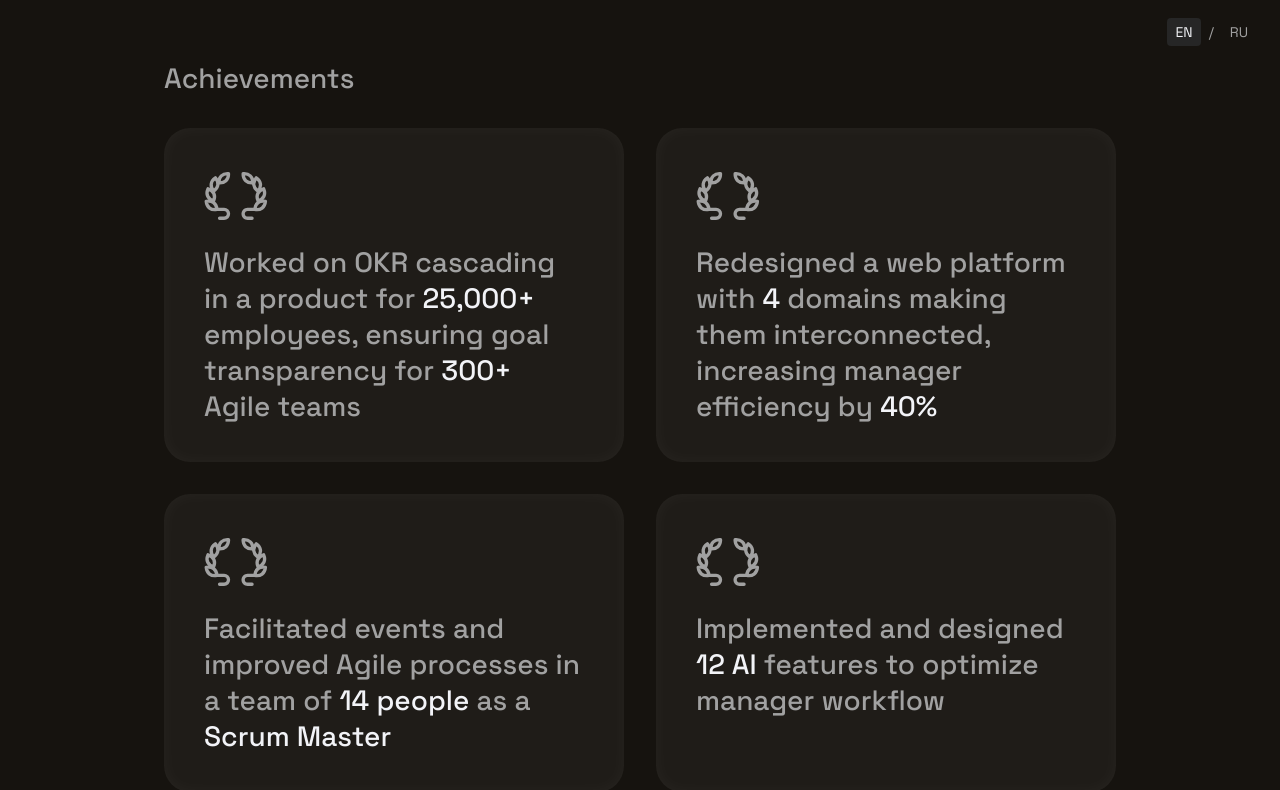
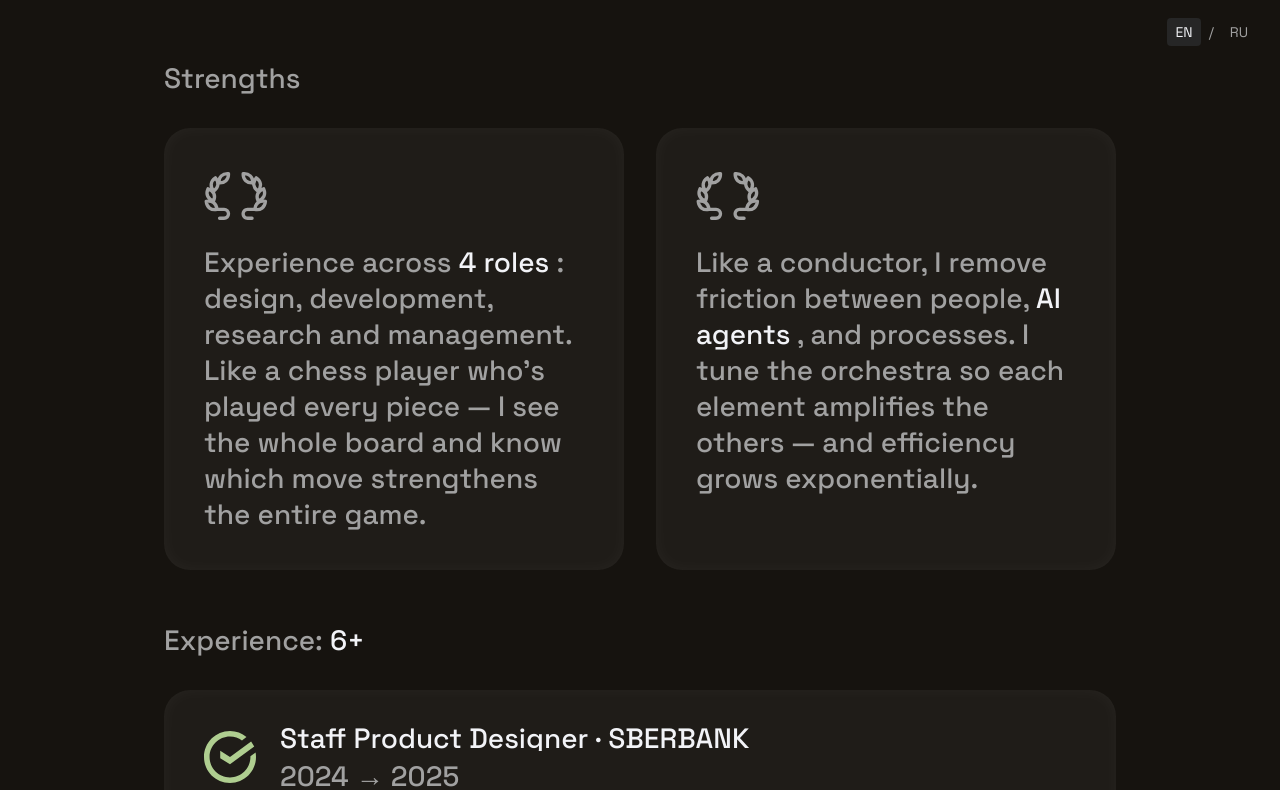
Before and after one commit to RickBacardin/bacardin, a Next.js app: page /en in a window 1280 px wide. Shown: the part 730-1520 px from the top of the page. Built offline with nearby package versions, Linux system fonts and the light colour scheme; a web font is replaced by a local one.

Commit message:
feat(TASK-002): replace Achievements (4 cards) with Strengths (2 cards)

```diff
--- a/components/sections/Achievements.tsx
+++ b/components/sections/Achievements.tsx
@@ -46,30 +46,16 @@ const AchievementCard = ({ parts, index }: AchievementCardProps) => {
 export const Achievements = () => {
   const t = useTranslations("achievements");
 
-  const achievements: TextPart[][] = [
+  const strengths: TextPart[][] = [
     [
-      { type: "text", value: t("items.okr_part1") },
-      { type: "highlight", value: t("items.okr_highlight1") },
-      { type: "text", value: t("items.okr_part2") },
-      { type: "highlight", value: t("items.okr_highlight2") },
-      { type: "text", value: t("items.okr_part3") },
+      { type: "text", value: t("items.card1.part1") },
+      { type: "highlight", value: t("items.card1.highlight") },
+      { type: "text", value: t("items.card1.part2") },
     ],
     [
-      { type: "text", value: t("items.redesign_part1") },
-      { type: "highlight", value: t("items.redesign_highlight1") },
-      { type: "text", value: t("items.redesign_part2") },
-      { type: "highlight", value: t("items.redesign_highlight2") },
-    ],
-    [
-      { type: "text", value: t("items.agile_part1") },
-      { type: "highlight", value: t("items.agile_highlight1") },
-      { type: "text", value: t("items.agile_part2") },
-      { type: "highlight", value: t("items.agile_highlight2") },
-    ],
-    [
-      { type: "text", value: t("items.ai_part1") },
-      { type: "highlight", value: t("items.ai_highlight1") },
-      { type: "text", value: t("items.ai_part2") },
+      { type: "text", value: t("items.card2.part1") },
+      { type: "highlight", value: t("items.card2.highlight") },
+      { type: "text", value: t("items.card2.part2") },
     ],
   ];
 
@@ -92,7 +78,7 @@ export const Achievements = () => {
 
         {/* Сетка карточек */}
         <div className="gap-6 md:gap-8 grid grid-cols-1 md:grid-cols-2">
-          {achievements.map((parts, index) => (
+          {strengths.map((parts, index) => (
             <AchievementCard key={index} parts={parts} index={index} />
           ))}
         </div>
--- a/messages/en.json
+++ b/messages/en.json
@@ -5,24 +5,18 @@
     "description": "B2B product redesign for Sber's Management Board and 300+ Agile teams"
   },
   "achievements": {
-    "title": "Achievements",
+    "title": "Strengths",
     "items": {
-      "okr_part1": "Worked on OKR cascading in a product for",
-      "okr_highlight1": "25,000+",
-      "okr_part2": "employees, ensuring goal transparency for",
-      "okr_highlight2": "300+",
-      "okr_part3": "Agile teams",
-      "redesign_part1": "Redesigned a web platform with",
-      "redesign_highlight1": "4",
-      "redesign_part2": "domains making them interconnected, increasing manager efficiency by",
-      "redesign_highlight2": "40%",
-      "agile_part1": "Facilitated events and improved Agile processes in a team of",
-      "agile_highlight1": "14 people",
-      "agile_part2": "as a",
-      "agile_highlight2": "Scrum Master",
-      "ai_part1": "Implemented and designed",
-      "ai_highlight1": "12 AI",
-      "ai_part2": "features to optimize manager workflow"
+      "card1": {
+        "part1": "Experience across ",
+        "highlight": "4 roles",
+        "part2": ": design, development, research and management. Like a chess player who's played every piece — I see the whole board and know which move strengthens the entire game."
+      },
+      "card2": {
+        "part1": "Like a conductor, I remove friction between people, ",
+        "highlight": "AI agents",
+        "part2": ", and processes. I tune the orchestra so each element amplifies the others — and efficiency grows exponentially."
+      }
     }
   },
   "experience": {
--- a/messages/ru.json
+++ b/messages/ru.json
@@ -5,24 +5,18 @@
     "description": "Редизайн B2B-продукта для Правления Сбера и 300+ Agile-команд"
   },
   "achievements": {
-    "title": "Достижения",
+    "title": "Сильные стороны",
     "items": {
-      "okr_part1": "Работал с каскадированием OKR в продукте для",
-      "okr_highlight1": "25\u00A0000+",
-      "okr_part2": "сотрудников, обеспечивая прозрачность работы с целями у",
-      "okr_highlight2": "300+",
-      "okr_part3": "Agile команд",
-      "redesign_part1": "Сделал редизайн веб платформы с",
-      "redesign_highlight1": "4",
-      "redesign_part2": "доменами сделав их взаимосвязанными, увеличив эффективность руководителей на",
-      "redesign_highlight2": "40%",
-      "agile_part1": "Фасилитировал события и улучшал Agile процессы в команде из",
-      "agile_highlight1": "14 человек",
-      "agile_part2": "в роли",
-      "agile_highlight2": "Scrum мастер",
-      "ai_part1": "Внедрил и придумал реализацию",
-      "ai_highlight1": "12 AI",
-      "ai_part2": "фич на оптимизацию флоу работы руководителя"
+      "card1": {
+        "part1": "Опыт из ",
+        "highlight": "4 ролей",
+        "part2": ": дизайн, разработка, исследования и менеджмент. Как шахматист, который играл всеми фигурами — понимаю, какой ход усилит всю партию."
+      },
+      "card2": {
+        "part1": "Как дирижёр, убираю трение между людьми, ",
+        "highlight": "AI-агентами",
+        "part2": " и процессами. Настраиваю оркестр так, чтобы каждый усиливал остальных — и эффективность растёт кратно."
+      }
     }
   },
   "experience": {
--- /dev/null
+++ b/payload.json
@@ -0,0 +1 @@
+{"updates":[{"id":"mk9uetxnue3k2wwpk3","homeOrder":1},{"id":"mkb6qlltgq9abjbichq","homeOrder":2},{"id":"mk9tmbkk8rtaei411o","homeOrder":3},{"id":"mkejkh4k9ahs3yeqhrm","homeOrder":4},{"id":"mk9t1qnhu1suxj6t5bm","homeOrder":null},{"id":"mkpkqt46mmjcwatqni","homeOrder":null}]}
```
Also changed, not shown: cookie.txt (added).
